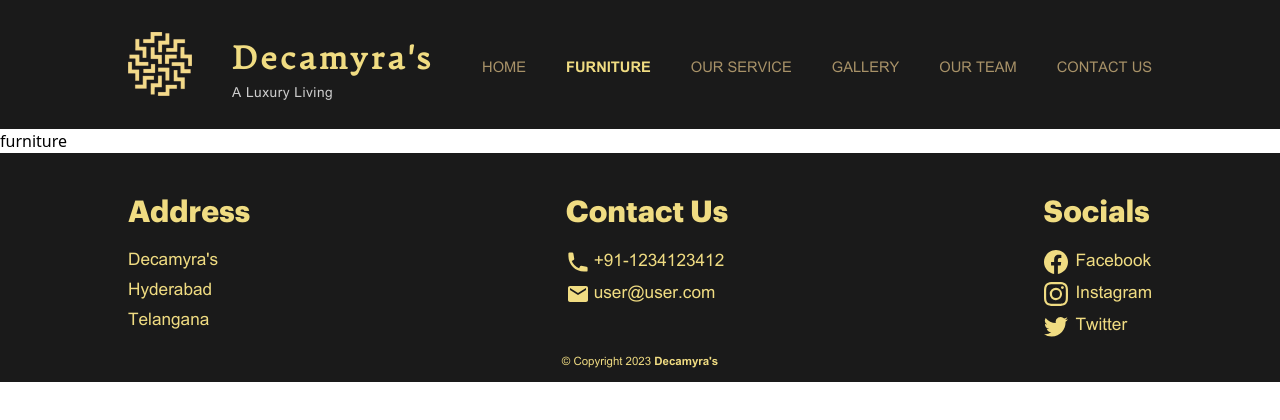
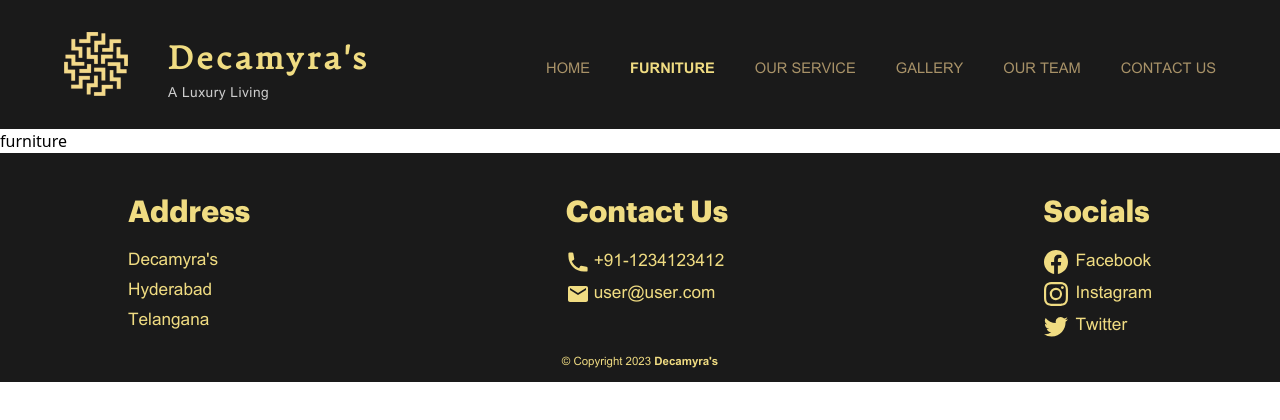
Before and after one commit to gopal-kaul/decamyras, a Next.js app: page /furniture in a window 1280 px wide. Shown: the top 420 px of the page. Built offline with nearby package versions, Linux system fonts and the light colour scheme.

Commit message:
Change container

```diff
--- a/src/components/Navbar.js
+++ b/src/components/Navbar.js
@@ -9,7 +9,7 @@ export default function Navbar() {
   return (
     <Fade>
       <div className="flex flex-col  bg-[#1a1a1a] text-gold font-graphik sticky top-0 z-10 py-5 ">
-        <div className="flex flex-row justify-between items-center relative px-[10%]">
+        <div className="flex flex-row justify-between items-center relative px-[10%] md:px-[5%]">
           <div className="w-1/4 flex flex-row items-center gap-6 md:gap-10">
             <Image
               src={logo}
```
